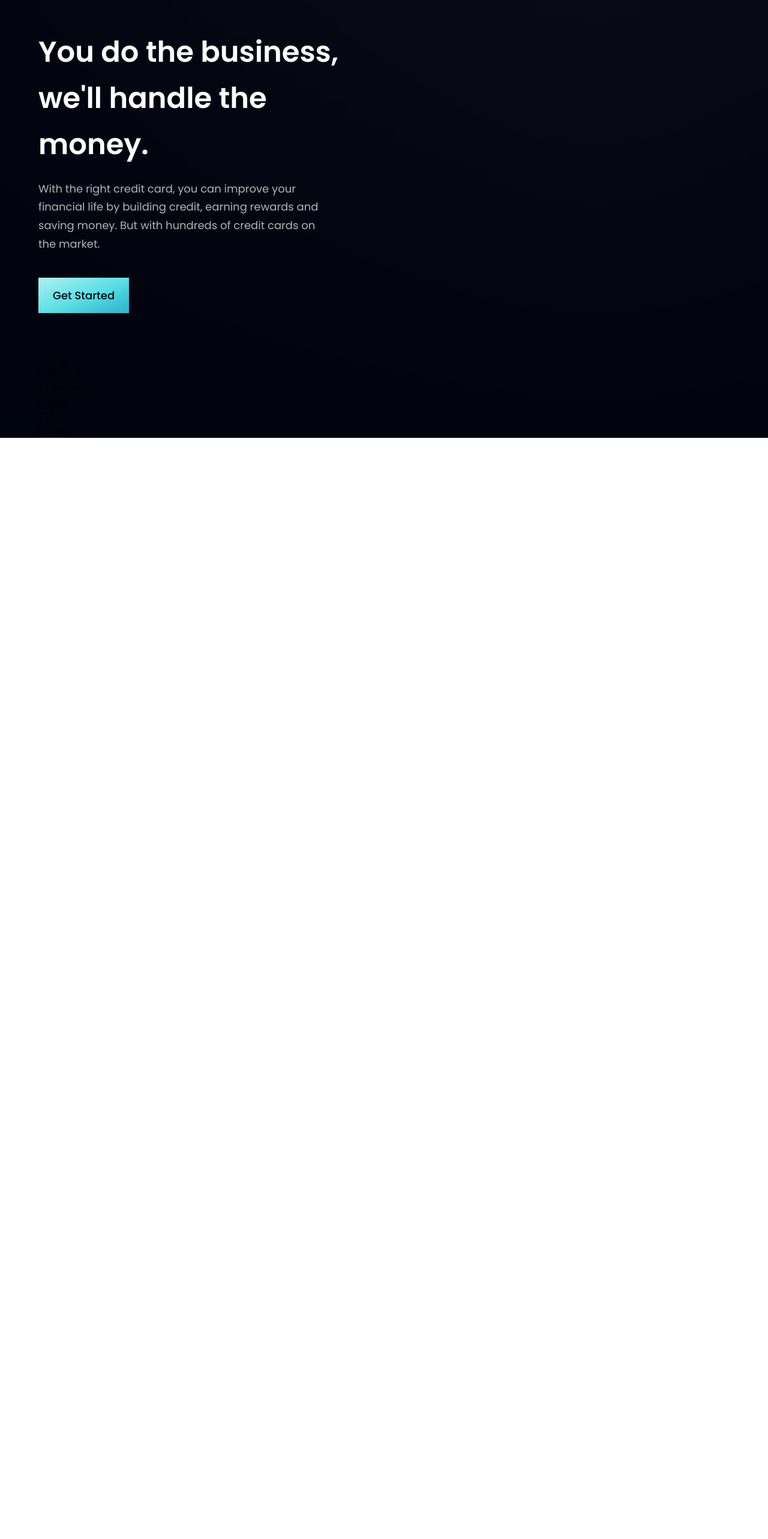
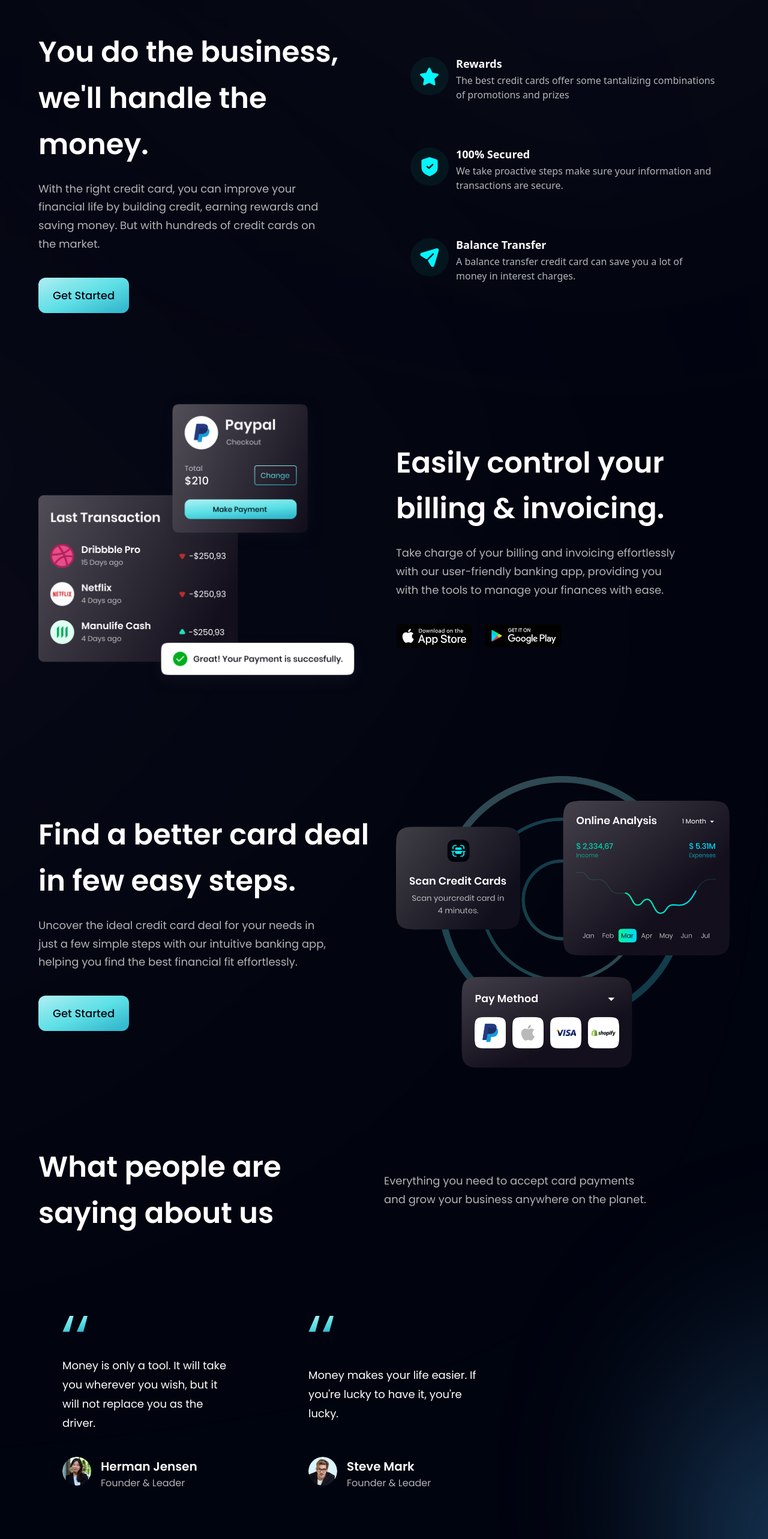
Before and after one commit to DragosMoro/Modern-Looking-Site, a React (Vite) app: page / in a window 1280 px wide. Shown: the part 960-3526 px from the top of the page at 60% size. Before the commit the page ends 1690 px from the top, so only its background shows below. Built offline with nearby package versions, Linux system fonts and the light colour scheme.

Commit message:
final-touches

```diff
--- a/src/components/Billing.jsx
+++ b/src/components/Billing.jsx
@@ -1,9 +1,27 @@
-import React from 'react'
-
+import {apple, bill, google} from '../assets'
+import styles, {layout} from '../style'
 const Billing = () => {
   return (
-    <div>Billing</div>
-  )
+    <section id="product" className={layout.sectionReverse}>
+        <div className={layout.sectionImgReverse}>
+          <img src={bill} alt="billing"  className="w-[100%] h-[100%] relative z-[5]"/>
+          <div className='absolute z-3 -left-1/2 top-0 w-[50%] h-[50%] rounded-full white__gradient'>
+
+          </div>
+          <div className='absolute z-0 -left-1/2 bottom-0 w-[50%] h-[50%] rounded-full pink__gradient'>
+
+          </div>
+        </div>
+        <div className={layout.sectionInfo}>
+          <h2 className={styles.heading2}>Easily control your <br className='sm:block hidden'/> billing & invoicing.</h2>
+        <p className={`${styles.paragraph} max-w-[470px] mt-5`}>Take charge of your billing and invoicing effortlessly with our user-friendly banking app, providing you with the tools to manage your finances with ease.</p>
+        <div className='flex flex-row flex-wrap sm:mt-10 mt-6'>
+          <img src={apple} alt="app_store" className='w-[128px] h-[42px] object-contain mr-5 cursor-pointer' />
+          <img src={google} alt="google_play" className='w-[128px] h-[42px] object-contain cursor-pointer' />
+        </div>
+        </div>
+    </section>
+    )
 }
 
 export default Billing
--- a/src/components/Business.jsx
+++ b/src/components/Business.jsx
@@ -2,8 +2,22 @@
 import styles, {layout} from "../style"
 import Button from "./Button"
 
-const FeatureCard = () => {
-}
+const FeatureCard = ({icon, title, content, index}) => (
+  <div className={`flex flex-row p-6 rounded-[20px] ${index !== features.length - 1 ? "mb-6" : "mb:0"} feature-card`}>
+    <div className={`w-[64px] h-[64px] rounded-full ${styles.flexCenter} bg-dimBlue`}>
+      <img src={icon} alt="icon" className="w-[50%] h-[50%] object-contain" />
+    </div>
+    <div className="flex-1 flex flex-col ml-3">
+      <h4 className="font-poppint font-semibold text-white text-[18px] leading-[23px] mb-1">
+        {title}
+      </h4>
+      <p className="font-poppint font-normal text-dimWhite text-[16px] leading-[24px] mb-1">
+        {content}
+      </p>
+    </div>
+  </div>
+)
+
 const Business = () => {
   return (
     <section id="features" className={layout.section}>
@@ -14,7 +28,7 @@
       </div>
       <div className={`${layout.sectionImg} flex-col`}>
         {features.map((feature, index) => (
-          <FeatureCard/>
+          <FeatureCard key={feature.id} {...feature} index={index}/>
         ))}
       </div>
 
--- a/src/components/Button.jsx
+++ b/src/components/Button.jsx
@@ -1,6 +1,6 @@
 const Button = ({styles}) => {
   return (
-    <button type="button" className={`py-4 px-6 bg-blue-gradient font-poppins font-medium text-[18px] text-primary outline-none ${styles}`}>
+    <button type="button" className={`py-4 px-6 bg-blue-gradient font-poppins font-medium text-[18px] rounded-[12px] text-primary outline-none ${styles} hover:`}>
     Get Started
     </button>
   )
--- a/src/components/CTA.jsx
+++ b/src/components/CTA.jsx
@@ -1,8 +1,16 @@
-import React from 'react'
-
+import styles from "../style"
+import Button from "./Button"
 const CTA = () => {
   return (
-    <div>CTA</div>
+   <section className={`${styles.flexCenter} ${styles.marginY} ${styles.padding} sm:flex-row flex-col bg-black-gradient-2 rounded-[20px] box-shadow`}>
+    <div className="flex-1 flex flex-col">
+      <h2 className={styles.heading2}>Let’s try our service now!</h2>
+      <p className={`${styles.paragraph} max-w-[470px] mt-5`}>Everything you need to accept card payments and grow your business anywhere on the planet.</p>
+    </div>
+    <div className={`${styles.flexCenter} sm:ml-10 ml-0 sm:mt-0 mt-10`}>
+      <Button/>
+    </div>
+   </section>
   )
 }
 
--- a/src/components/CardDeal.jsx
+++ b/src/components/CardDeal.jsx
@@ -1,8 +1,19 @@
-import React from 'react'
+import {card} from "../assets"
+import styles, {layout} from "../style"
+import Button from "./Button"
 
 const CardDeal = () => {
   return (
-    <div>CardDeal</div>
+    <section className={layout.section}>
+      <div className={layout.sectionInfo}>
+        <h2 className={styles.heading2}>Find a better card deal <br className="sm:block hidden"/> in few easy steps.</h2>
+        <p className={`${styles.paragraph} mt-5 max-w-[480px]`}>Uncover the ideal credit card deal for your needs in just a few simple steps with our intuitive banking app, helping you find the best financial fit effortlessly.</p>
+        <Button styles="mt-10"/>
+      </div>
+      <div className={layout.sectionImg}>
+        <img src={card} alt="card" className="w-[100%] h-[100%]"/>
+      </div>
+    </section>
   )
 }
 
--- a/src/components/Clients.jsx
+++ b/src/components/Clients.jsx
@@ -1,8 +1,19 @@
-import React from 'react'
-
+import {clients} from "../constants"
+import styles from "../style"
 const Clients = () => {
   return (
-    <div>Clients</div>
+    <section className={`${styles.flexCenter} my-4`}>
+      <div className={`${styles.flexCenter} flex-wrap w-full`}>
+        {clients.map((client) => (
+          <div key={clients.id} className={`flex-1 ${styles.flexCenter} sm:min-w-[192px] min-w-[120px] `}>
+            <img src={client.logo} alt="client" className="sm:w-[192px] w-[100px] object-contain cursor-pointer hover:brightness-200 transition duration-500"/>
+          </div>
+
+        ))}
+
+      </div>
+
+    </section>
   )
 }
 
--- a/src/components/FeedbackCard.jsx
+++ b/src/components/FeedbackCard.jsx
@@ -1,8 +1,19 @@
-import React from 'react'
+import { quotes } from "../assets"
+const FeedbackCard = ({content, name, title, img}) => {
 
-const FeedbackCard = () => {
   return (
-    <div>FeedbackCard</div>
+    <div className="flex justify-between flex-col px-10 py-12 rounded-[20px] max-w-[370px] md:mr-10 sm:mr-5 mr-0 my-5 feedback-card">
+      <img src={quotes} alt="quotes" className="w-[42px] h-[27px] object-contain"/>
+      <p className="font-poppins font-normal text-[18px] leading-[32px] text-white my-10">{content}
+      </p>
+      <div className="flex flex-row ">
+        <img src={img} alt={name} className="w-[48px] h-[48px] rounded-full" />
+        <div className="flex flex-col ml-4">
+          <h4 className="font-poppins font-semibold text-[20px] leading-[32px] text-white ">{name}</h4>
+          <p className="font-poppins font-normal text-[16px] leading-[24px] text-dimWhite ">{title}</p>
+        </div>
+      </div>
+    </div>
   )
 }
 
--- a/src/components/Footer.jsx
+++ b/src/components/Footer.jsx
@@ -1,8 +1,44 @@
-import React from 'react'
-
+import styles from "../style"
+import { logo } from "../assets"
+import { footerLinks, socialMedia } from "../constants"
 const Footer = () => {
   return (
-    <div>Footer</div>
+    <section className={`${styles.flexCenter} ${styles.paddingY} flex-col`}>
+      <div className={`${styles.flexStart} md:flex-row flex-col mb-8 w-full`}>
+        <div className="flex-1 flex flex-col justify-start mr-10">
+          <img src={logo} alt="logo" className="w-[266px] h-[72px] object-contain" />
+          <p className={`${styles.paragraph} mt-4 max-w-[310px]`}>A new way to make the payments easy, reliable and secure.</p>
+        </div>
+        <div className="flex-[1.5] w-full flex flex-row justify-between flex-wrap md:mt-0 mt-10">
+          {footerLinks.map((footerLink) => (
+            <div key={footerLink.key} className="flex flex-col ss:my-0 my-4 min-w-[150px]">
+              <h4 className="font-poppins font-medium text-[18px] leading-[27px] text-white">
+                {footerLink.title}
+              </h4>
+              <ul className="list-none mt-4">
+                {footerLink.links.map((link, index) => (
+                <li key={link.name} className={`font-poppins font-normal text-[16px] leading-[24px] text-dimWhite hover:text-secondary cursor-pointer ${index !== footerLink.links.length-1 ? 'mb-4' : 'mb-0' }`}>
+                  {link.name}
+                </li>
+                ))
+                }
+              </ul>
+        </div>
+        ))}
+        </div>
+      </div>
+      <div className="w-full flex justify-between items-center md:flex-row flex-col pt-6 border-t-[1px] border-t-[#3f3r45]">
+        <p className="font-poppins font-normal text-center text-[18px] leading-[27px] text-white">
+        2021 HooBank. All Rights Reserved.
+        </p>
+        <div className="flex flex-row md:mt-0 mt-6">
+          {socialMedia.map((social, index) => (
+            <img key={social.id} src={social.icon} alt="social_media" className={`w-[21px] h-[21px] object-contain cursor-pointer ${index !== social.length -1 ? 'mr-6' : 'mr-0'} hover:brightness-75 transition duration-300`}/>
+          ))}
+
+        </div>
+      </div>
+    </section>
   )
 }
 
--- a/src/components/Testimonials.jsx
+++ b/src/components/Testimonials.jsx
@@ -1,8 +1,23 @@
-import React from 'react'
-
+import { feedback } from "../constants"
+import styles from "../style"
+import FeedbackCard from "./FeedbackCard"
 const Testimonials = () => {
   return (
-    <div>Testimonials</div>
+   <section id="clients" className={`${styles.paddingY} ${styles.flexCenter} flex-col relative`}>
+    <div className="absolute z-[0] w-[60%] h-[60%] -right-[50%] rounded-full blue__gradient">
+    </div>
+    <div className="w-full flex justify-between items-center md:flex-row flex-col sm:mb-16 mb-6 relative z-[1] ">
+    <h2 className={styles.heading2}>What people are <br className="sm:block hidden"/> saying about us</h2>
+    <div className="w-full md:mt-0 mt-6">
+      <p className={`${styles.paragraph} text-left max-w-[450px] `}>Everything you need to accept card payments and grow your business anywhere on the planet.</p>
+    </div>
+    </div>
+    <div className="flex flex-wrap sm:justify-start justify-center w-full feedback-container relative z-[1]">
+      {feedback.map((card) => (
+        <FeedbackCard key={card.id} {...card}/>
+      ))}
+    </div>
+   </section>
   )
 }
 
```
